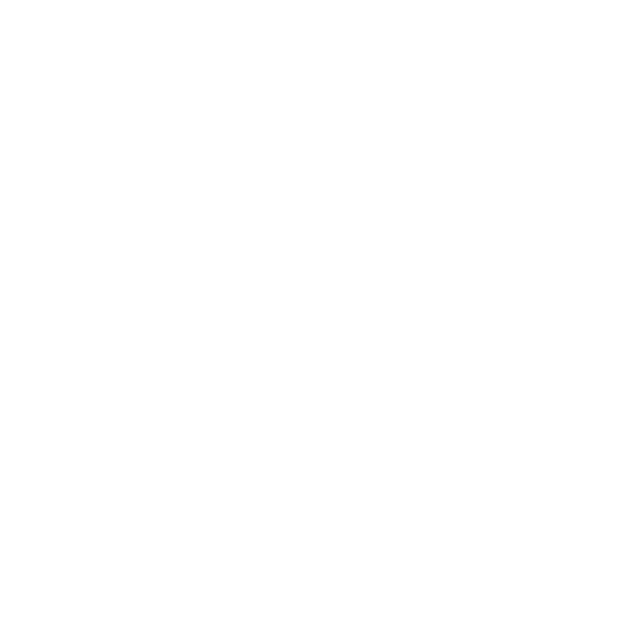
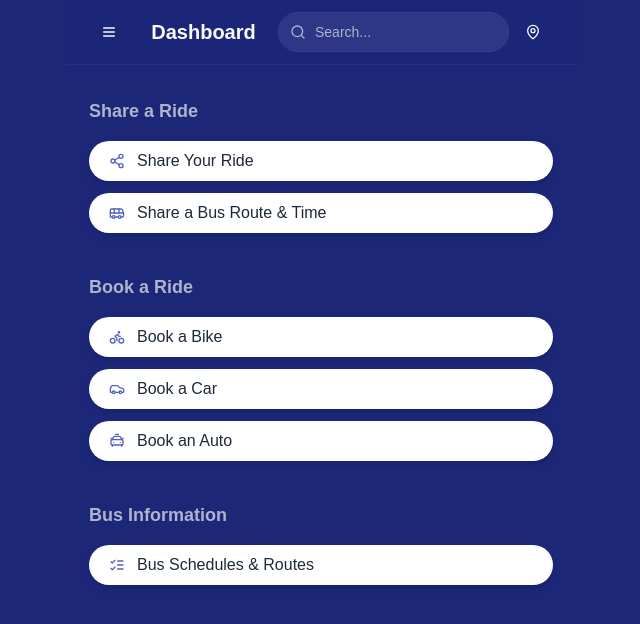
Before and after one commit to Kunal2bytes/uday1, a Next.js app: page / in a window 1280 px wide. Shown: the top 624 px of the page, without its empty margins (319-959 px from the left). Built offline with nearby package versions, Linux system fonts and the light colour scheme.

Commit message:
Update app

```diff
--- a/src/app/globals.css
+++ b/src/app/globals.css
@@ -32,49 +32,61 @@
     --chart-3: 197 37% 24%;
     --chart-4: 43 74% 66%;
     --chart-5: 27 87% 67%;
-    --radius: 0.5rem;
-    --sidebar-background: 0 0% 98%;
-    --sidebar-foreground: 240 5.3% 26.1%;
-    --sidebar-primary: 240 5.9% 10%;
-    --sidebar-primary-foreground: 0 0% 98%;
-    --sidebar-accent: 240 4.8% 95.9%;
-    --sidebar-accent-foreground: 240 5.9% 10%;
-    --sidebar-border: 220 13% 91%;
-    --sidebar-ring: 217.2 91.2% 59.8%;
+    --radius: 0.5rem; /* Default from ShadCN, user wants soft-rounded, this could be 0.75rem */
+
+    /* Default to dark theme values */
+    --background: 233 62% 29%; /* Dark navy blue #1A237E */
+    --foreground: 0 0% 98%;   /* White text */
+
+    --card: 233 60% 35%; /* Slightly lighter than background #24308F */
+    --card-foreground: 0 0% 98%;
+
+    --popover: 233 62% 20%; /* Darker for popovers #11184D */
+    --popover-foreground: 0 0% 98%;
+
+    --primary: 231 48% 54%; /* Deep blue #3F51B5 */
+    --primary-foreground: 0 0% 98%; /* White text on primary bg */
+
+    --secondary: 233 39% 60%; /* A less prominent blue #5664B3 */
+    --secondary-foreground: 0 0% 98%;
+
+    --muted: 233 30% 45%; /* Muted elements #3B4B8C */
+    --muted-foreground: 233 25% 75%; /* Grey for section headers #A0A8D5 */
+
+    --accent: 233 39% 68%; /* Muted indigo #5C6BC0 - for highlights, hover */
+    --accent-foreground: 0 0% 98%;
+
+    --destructive: 0 72% 51%; /* Brighter Red for dark theme */
+    --destructive-foreground: 0 0% 98%;
+
+    --border: 233 50% 40%; /* Border color #2C3A80 */
+    --input: 233 50% 35%;  /* Input background #222D6E */
+    --ring: 231 48% 60%;   /* Ring color - lighter primary #586DD8 */
+    --radius: 0.75rem; /* Softer rounded corners */
   }
+
   .dark {
-    --background: 0 0% 3.9%;
+    /* These values are now in :root, but kept for compatibility if .dark class is explicitly used */
+    --background: 233 62% 29%;
     --foreground: 0 0% 98%;
-    --card: 0 0% 3.9%;
+    --card: 233 60% 35%;
     --card-foreground: 0 0% 98%;
-    --popover: 0 0% 3.9%;
+    --popover: 233 62% 20%;
     --popover-foreground: 0 0% 98%;
-    --primary: 0 0% 98%;
-    --primary-foreground: 0 0% 9%;
-    --secondary: 0 0% 14.9%;
+    --primary: 231 48% 54%;
+    --primary-foreground: 0 0% 98%;
+    --secondary: 233 39% 60%;
     --secondary-foreground: 0 0% 98%;
-    --muted: 0 0% 14.9%;
-    --muted-foreground: 0 0% 63.9%;
-    --accent: 0 0% 14.9%;
+    --muted: 233 30% 45%;
+    --muted-foreground: 233 25% 75%;
+    --accent: 233 39% 68%;
     --accent-foreground: 0 0% 98%;
-    --destructive: 0 62.8% 30.6%;
+    --destructive: 0 72% 51%;
     --destructive-foreground: 0 0% 98%;
-    --border: 0 0% 14.9%;
-    --input: 0 0% 14.9%;
-    --ring: 0 0% 83.1%;
-    --chart-1: 220 70% 50%;
-    --chart-2: 160 60% 45%;
-    --chart-3: 30 80% 55%;
-    --chart-4: 280 65% 60%;
-    --chart-5: 340 75% 55%;
-    --sidebar-background: 240 5.9% 10%;
-    --sidebar-foreground: 240 4.8% 95.9%;
-    --sidebar-primary: 224.3 76.3% 48%;
-    --sidebar-primary-foreground: 0 0% 100%;
-    --sidebar-accent: 240 3.7% 15.9%;
-    --sidebar-accent-foreground: 240 4.8% 95.9%;
-    --sidebar-border: 240 3.7% 15.9%;
-    --sidebar-ring: 217.2 91.2% 59.8%;
+    --border: 233 50% 40%;
+    --input: 233 50% 35%;
+    --ring: 231 48% 60%;
+    --radius: 0.75rem;
   }
 }
 
--- a/src/app/layout.tsx
+++ b/src/app/layout.tsx
@@ -1,6 +1,8 @@
 import type {Metadata} from 'next';
 import {Geist, Geist_Mono} from 'next/font/google';
 import './globals.css';
+import { Toaster } from "@/components/ui/toaster";
+
 
 const geistSans = Geist({
   variable: '--font-geist-sans',
@@ -13,8 +15,8 @@
 });
 
 export const metadata: Metadata = {
-  title: 'Firebase Studio App',
-  description: 'Generated by Firebase Studio',
+  title: 'TransitGo',
+  description: 'Modern transportation app for ride-sharing and booking.',
 };
 
 export default function RootLayout({
@@ -23,9 +25,10 @@
   children: React.ReactNode;
 }>) {
   return (
-    <html lang="en">
+    <html lang="en" className="dark"> {/* Apply dark theme by default */}
       <body className={`${geistSans.variable} ${geistMono.variable} antialiased`}>
         {children}
+        <Toaster />
       </body>
     </html>
   );
--- a/src/app/page.tsx
+++ b/src/app/page.tsx
@@ -1,3 +1,82 @@
-export default function Home() {
-  return <></>;
+import { Button } from "@/components/ui/button";
+import { Input } from "@/components/ui/input";
+import { Menu, Search, MapPin, Share2, Bus, Bike, Car, CarTaxiFront, ListChecks } from "lucide-react";
+import React from 'react';
+
+const ServiceButton = ({ icon, label, onClick }: { icon: React.ReactNode; label: string; onClick?: () => void }) => {
+  return (
+    <Button
+      onClick={onClick}
+      // Pill-shaped, white background, soft shadow, primary color for icon, dark text for label
+      className="w-full justify-start text-left py-4 px-5 bg-white hover:bg-slate-100 shadow-md rounded-full text-slate-800 font-medium text-base focus-visible:ring-2 focus-visible:ring-primary focus-visible:ring-offset-2 focus-visible:ring-offset-background transition-all duration-150 ease-in-out active:scale-[0.98]"
+    >
+      <div className="flex items-center space-x-3">
+        {React.cloneElement(icon as React.ReactElement, { className: "h-6 w-6 text-primary" })}
+        <span>{label}</span>
+      </div>
+    </Button>
+  );
+};
+
+export default function DashboardPage() {
+  return (
+    <div className="flex flex-col min-h-screen bg-background text-foreground items-center">
+      <div className="w-full max-w-lg"> {/* Max width for content area */}
+
+        <header className="sticky top-0 z-50 w-full bg-background/90 backdrop-blur-sm border-b border-border/40">
+          <div className="px-4 sm:px-6 h-16 flex items-center justify-between">
+            <Button variant="ghost" size="icon" aria-label="Open menu" className="shrink-0">
+              <Menu className="h-6 w-6 text-foreground" />
+            </Button>
+
+            <h1 className="text-xl font-bold mx-auto hidden sm:block text-foreground">Dashboard</h1>
+
+            <div className="flex-1 sm:flex-none flex items-center justify-end sm:justify-start ml-2 sm:ml-0">
+              <div className="relative w-full max-w-xs">
+                <Search className="absolute left-3 top-1/2 transform -translate-y-1/2 h-4 w-4 text-muted-foreground" />
+                <Input
+                  type="search"
+                  placeholder="Search..."
+                  className="w-full bg-input border-border placeholder:text-muted-foreground rounded-full h-10 text-sm pl-9 pr-3 text-foreground"
+                />
+              </div>
+              <Button variant="ghost" size="icon" aria-label="Map" className="ml-1 shrink-0">
+                <MapPin className="h-5 w-5 text-foreground" />
+              </Button>
+            </div>
+          </div>
+          <h1 className="sm:hidden text-xl font-bold text-center pb-2 text-foreground">Dashboard</h1>
+        </header>
+
+        <main className="p-4 sm:p-6 space-y-10 mt-2">
+          {/* Share a Ride Section */}
+          <section aria-labelledby="share-ride-header">
+            <h2 id="share-ride-header" className="text-lg font-semibold text-muted-foreground mb-4">Share a Ride</h2>
+            <div className="space-y-3">
+              <ServiceButton icon={<Share2 />} label="Share Your Ride" />
+              <ServiceButton icon={<Bus />} label="Share a Bus Route & Time" />
+            </div>
+          </section>
+
+          {/* Book a Ride Section */}
+          <section aria-labelledby="book-ride-header">
+            <h2 id="book-ride-header" className="text-lg font-semibold text-muted-foreground mb-4">Book a Ride</h2>
+            <div className="space-y-3">
+              <ServiceButton icon={<Bike />} label="Book a Bike" />
+              <ServiceButton icon={<Car />} label="Book a Car" />
+              <ServiceButton icon={<CarTaxiFront />} label="Book an Auto" />
+            </div>
+          </section>
+
+          {/* Bus Information Section */}
+          <section aria-labelledby="bus-info-header">
+            <h2 id="bus-info-header" className="text-lg font-semibold text-muted-foreground mb-4">Bus Information</h2>
+            <div className="space-y-3">
+              <ServiceButton icon={<ListChecks />} label="Bus Schedules & Routes" />
+            </div>
+          </section>
+        </main>
+      </div>
+    </div>
+  );
 }
```
Also changed, not shown: 2 other files (tests, documents, lock files or other folders).
